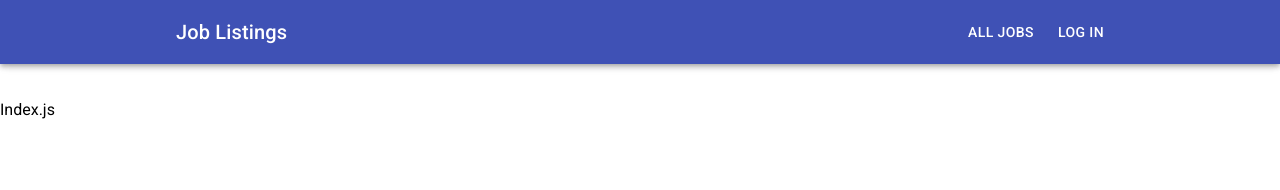
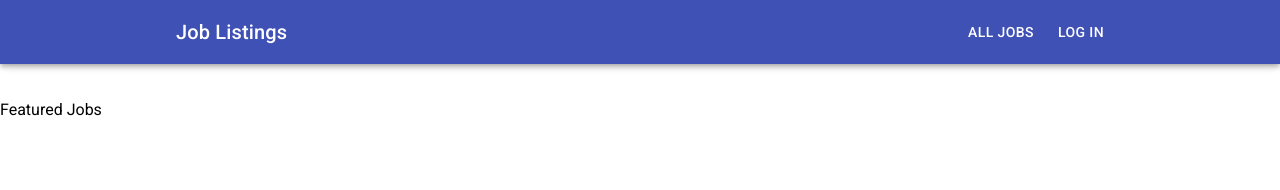
Before and after one commit to sn00k/joblistings, a Next.js app: page / in a window 1280 px wide. Shown: the top 190 px of the page. Built offline with nearby package versions, Linux system fonts and the light colour scheme; no server answers.

Commit message:
update placeholder text

```diff
--- a/pages/index.js
+++ b/pages/index.js
@@ -1,5 +1,5 @@
 import { firestore, fromMillis, postToJSON } from '../lib/firebase'
 
 export default function Home() {
-  return <main>Index.js</main>
+  return <main>Featured Jobs</main>
 }
```
